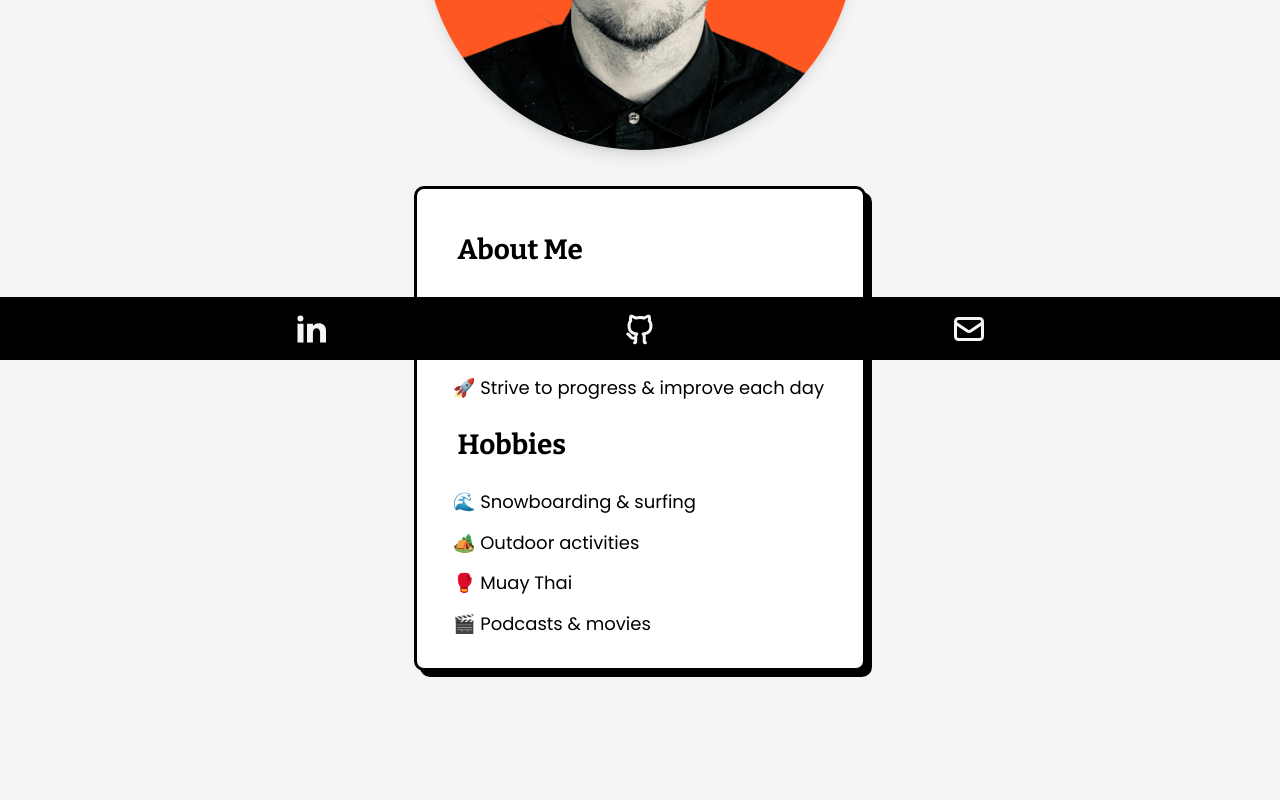
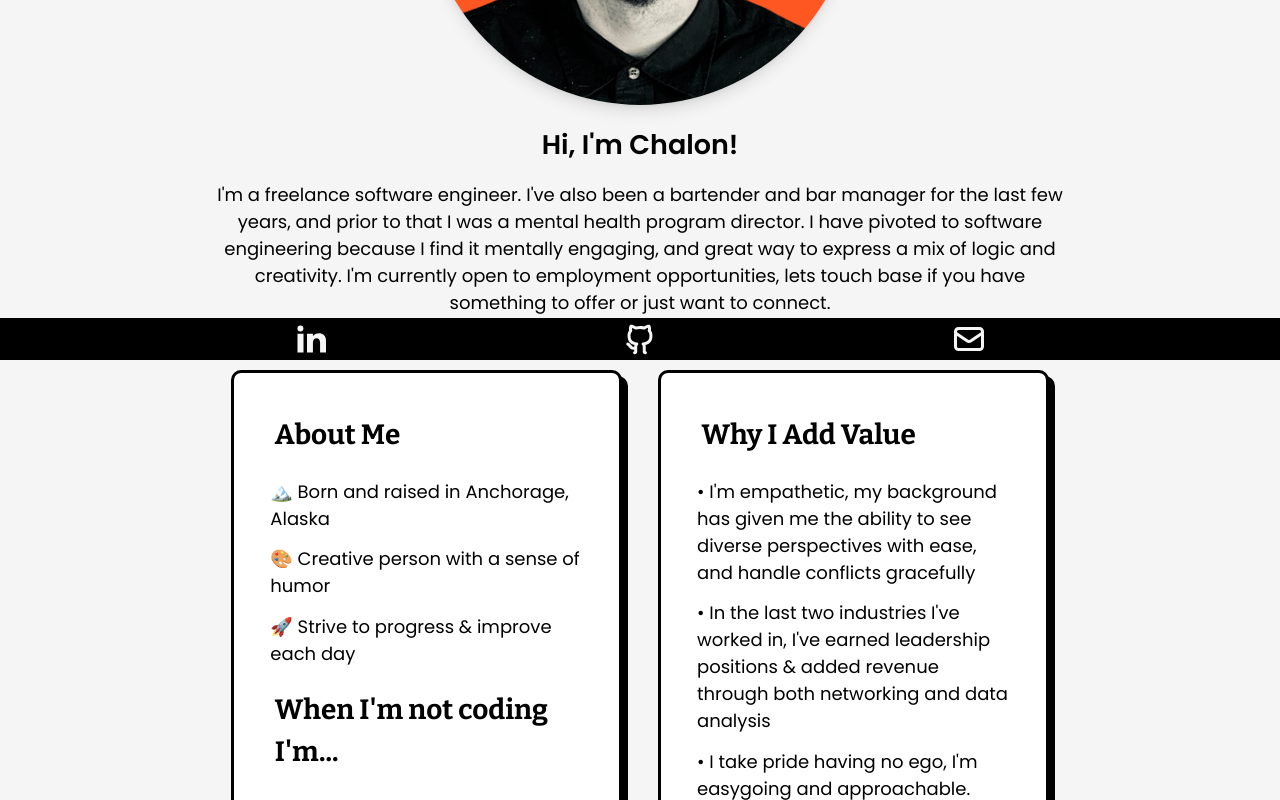
Before and after one commit to chalonlubin/chalonlubin.com, a React (Create React App) app: page /about in a window 1280 px wide. Shown: the part 440-1240 px from the top of the page. Before the commit the page ends 1192 px from the top, so only its background shows below. Built offline with nearby package versions, Linux system fonts and the light colour scheme.

Commit message:
About me updated

```diff
--- a/src/components/Navbar.js
+++ b/src/components/Navbar.js
@@ -1,5 +1,6 @@
 import { NavLink } from "react-router-dom";
 import React, { useState } from "react";
+import ResumePopup from "./ResumePopup";
 
 function Navbar() {
   const [isOpen, setIsOpen] = useState(false);
@@ -72,14 +73,12 @@ function Navbar() {
             </NavLink>
           </div>
           <div>
-            <a
-              href="#"
-              className="inline-block text-sm font-semibold px-4 py-2 leading-none border rounded border-black hover:border-purple-500 hover:text-purple-500 mt-4 lg:mt-0"
-            >
-              Resume
-            </a>
+          <ResumePopup />
           </div>
         </div>
+        {/* <div>
+          <ResumePopup />
+        </div> */}
       </div>
     </nav>
   );
--- /dev/null
+++ b/src/components/ResumePopup.js
@@ -0,0 +1,63 @@
+import React, { useState, useEffect } from "react";
+
+function ResumePopup() {
+  const [isOpen, setIsOpen] = useState(false);
+
+  const togglePopup = () => {
+    setIsOpen(!isOpen);
+  };
+
+  useEffect(() => {
+    const handleOutsideClick = (e) => {
+      if (isOpen && !e.target.closest(".resume-popup-content")) {
+        setIsOpen(false);
+      }
+    };
+
+    document.addEventListener("mousedown", handleOutsideClick);
+    return () => {
+      document.removeEventListener("mousedown", handleOutsideClick);
+    };
+  }, [isOpen]);
+
+  return (
+    <>
+      <button
+        className="inline-block text-sm font-semibold px-4 py-2 leading-none border rounded border-black hover:border-purple-500 hover:text-purple-500 mt-4 lg:mt-0"
+        onClick={togglePopup}
+      >
+        Resume
+      </button>
+      {isOpen && (
+        <div className="fixed inset-0 flex items-center justify-center bg-gray-900 bg-opacity-75">
+          <div className="bg-white p-4 rounded shadow-md resume-popup-content">
+            <p className="text-black text-center font-semibold mb-4">
+              View or Download Resume
+            </p>
+            <div className="flex justify-between">
+              <a
+                className="px-3 py-1 mx-2 bg-purple-500 text-white rounded hover:bg-purple-600"
+                href="https://docs.google.com/document/d/16dPzCRb-18-Fv5BgqPg6DQE9cDnOdLFkjGJh4BqDyt0/edit?usp=sharing"
+                target="_blank"
+                rel="noopener noreferrer"
+              >
+                View (Google Docs)
+              </a>
+              <a
+                className="px-3 py-1 mx-2 bg-purple-500 text-white rounded hover:bg-purple-600"
+                href="https://docs.google.com/document/d/16dPzCRb-18-Fv5BgqPg6DQE9cDnOdLFkjGJh4BqDyt0/export?format=pdf"
+                target="_blank"
+                download="YourResumeName.pdf"
+                rel="noopener noreferrer"
+              >
+                Download (PDF)
+              </a>
+            </div>
+          </div>
+        </div>
+      )}
+    </>
+  );
+}
+
+export default ResumePopup;
--- a/src/routes/About.js
+++ b/src/routes/About.js
@@ -9,28 +9,62 @@ import "../sass/About.scss";
  */
 function About() {
   return (
-    <div className="flex flex-col content-center items-center flex-wrap justify-center m-5 p-5 mb-5">
-      <div className="w-96 h-96">
+    <div className="flex flex-col items-center">
+      {/* Photo */}
+      <div className="w-96 h-96 mb-5">
         <img
           src="/images/chalon.png"
           alt="Photo of Chalon"
           className="rounded-full shadow-lg"
         />
       </div>
-      <div className="my-4 p-4">
-        <div className="About-card p-4 text-center flex-col">
+
+      <div className="w-2/3 text-center mb-8">
+        <h2 className="text-2xl font-semibold mb-4">Hi, I'm Chalon!</h2>
+        <p>
+          I'm a freelance software engineer. I've also been a bartender and bar
+          manager for the last few years, and prior to that I was a mental
+          health program director. I have pivoted to software engineering
+          because I find it mentally engaging, and great way to express a mix of
+          logic and creativity. I'm currently open to employment opportunities,
+          lets touch base if you have something to offer or just want to
+          connect.
+        </p>
+      </div>
+
+      {/* Cards */}
+      <div className="flex flex-col lg:flex-row lg:w-2/3 mb-12">
+        <div className="About-card p-4 m-4 text-center flex-1">
           <h2 className="About-title"> About Me</h2>
           <ul>
             <li>🏔️ Born and raised in Anchorage, Alaska</li>
             <li>🎨 Creative person with a sense of humor</li>
             <li>🚀 Strive to progress & improve each day</li>
           </ul>
-          <h2 className="About-title">Hobbies</h2>
+          <h2 className="About-title">When I'm not coding I'm...</h2>
           <ul>
             <li>🌊 Snowboarding & surfing</li>
-            <li>🏕️ Outdoor activities </li>
+            <li>🏕️ Hanging outdoors with my dogs</li>
             <li>🥊 Muay Thai</li>
-            <li>🎬 Podcasts & movies</li>
+            <li>🎬 Consuming podcasts & movies</li>
+          </ul>
+        </div>
+
+        <div className="About-card p-4 m-4 text-center flex-1">
+          <h2 className="About-title"> Why I Add Value</h2>
+          <ul>
+            <li>
+              • I'm empathetic, my background has given me the ability to see
+              diverse perspectives with ease, and handle conflicts gracefully
+            </li>
+            <li>
+              • In the last two industries I've worked in, I've earned
+              leadership positions & added revenue through both networking and
+              data analysis
+            </li>
+            <li>
+              • I take pride having no ego, I'm easygoing and approachable.
+            </li>
           </ul>
         </div>
       </div>
--- a/src/routes/Contact.js
+++ b/src/routes/Contact.js
@@ -58,19 +58,18 @@ function Contact() {
   }
 
   return (
-    <div className="mb-20  flex justify-center">
+    <div className="mb-20 flex justify-center">
       <form
         netlify
         name="contact"
         onSubmit={handleSubmit}
-        className="w-full md:w-2/3 flex flex-col"
+        className="w-1/2 flex flex-col"
       >
         <h2 className="text-black text-2xl mb-1 font-heading font-bold">
           Let's Connect
         </h2>
         <p className="leading-relaxed mb-5 text-black p-2 text-md">
-          Fill out the form below, or you can email me directly at
-          chalonlubin.dev@gmail.com and I'll get back to you within 48 business
+          Fill out the form below or email me directly at <span className="font-semibold underline">chalonlubin.dev@gmail.com</span>, either way I'll get back to you within 48 business
           hours.
         </p>
         <div className="relative mb-4">
@@ -106,7 +105,7 @@ function Contact() {
           <select
             id="subject"
             name="subject"
-            className="w-full bg-gray-200 rounded border border-gray-400 focus:border-purple-300 focus:ring-2 focus:ring-purple-600 text-base outline-none text-gray-900 py-1 px-3 leading-8 transition-colors duration-200 ease-in-out"
+            className="w-full bg-gray-200 rounded border border-gray-400 focus:border-purple-300 focus:ring-2 focus:ring-purple-600 outline-none text-gray-900 py-1 px-3 leading-8 transition-colors duration-200 ease-in-out"
             onChange={handleChange}
             required
           >
--- a/src/routes/Projects.js
+++ b/src/routes/Projects.js
@@ -44,7 +44,7 @@ function Projects() {
           />
         ))}
       </div>
-      {/* <h2 className="projects-title text-xl font-bold text-center m-5 mb-10">Logo & Branding</h2> */}
+      <div className="mb-12"></div>
     </>
   );
 }
--- a/src/sass/Footer.scss
+++ b/src/sass/Footer.scss
@@ -4,9 +4,9 @@
   position: fixed;
   bottom: 0;
   width: 100vw;
-  height: 7%;
+  height: 4%;
   background-color: black;
-  height: calc(7vh + 7px);
+  height: calc(4vh + 10px);
 }
 
 .footer {
```
Also changed, not shown: 1 other file (tests, documents, lock files or other folders).
